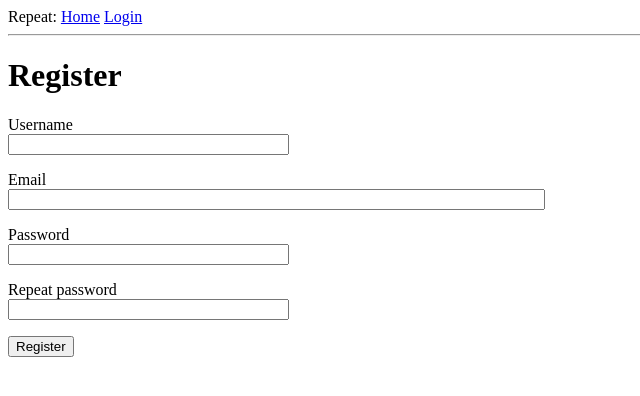
After one commit to Oskarovsky/Repeat, a Flask app: page /register in a window 1280 px wide. The commit adds this page. Shown: the top 396 px of the page, without its empty margins (0-640 px from the left). Run offline with Flask 2, Linux system fonts and the light colour scheme.

Commit message:
Added registration form

```diff
--- a/app/forms.py
+++ b/app/forms.py
@@ -1,9 +1,32 @@
 from flask_wtf import FlaskForm
 from wtforms import StringField, PasswordField, BooleanField, SubmitField
-from wtforms.validators import DataRequired
+from wtforms.validators import DataRequired, ValidationError, Email, EqualTo
+from app.models import User
+
 
 class LoginForm(FlaskForm):
     username = StringField('Username', validators=[DataRequired()])
     password = PasswordField('Password', validators=[DataRequired()])
     remember_me = BooleanField('Remember Me')
     submit = SubmitField('Sign In')
+
+
+
+class RegistrationForm(FlaskForm):
+    username = StringField('Username', validators=[DataRequired()])
+    email = StringField('Email', validators=[DataRequired(), Email()])
+    password = PasswordField('Password', validators=[DataRequired()])
+    password2 = PasswordField('Repeat password', validators=[DataRequired(), EqualTo('password')])
+    submit = SubmitField('Register')
+
+    # function checks if entered username is not already in database
+    def validate_username(self, username):
+        user = User.query.filter_by(username=username.data).first()
+        if user is not None:
+            raise ValidationError('Please use a different username.')
+
+    # function checks if entered email address is not already in database
+    def validate_email(self, email):
+        user = User.query.filter_by(email=email.data).first()
+        if user is not None:
+            raise ValidationError('Please use a different email address.')
--- a/app/routes.py
+++ b/app/routes.py
@@ -2,8 +2,8 @@ from flask import render_template, flash, redirect, url_for, request
 from flask_login import current_user, logout_user, login_user, login_required
 from werkzeug.urls import url_parse
 
-from app import app
-from app.forms import LoginForm
+from app import app, db
+from app.forms import LoginForm, RegistrationForm
 from app.models import User
 
 
@@ -59,3 +59,18 @@ def login():
 def logout():
     logout_user()
     return redirect(url_for('index'))
+
+
+@app.route('/register', methods=['GET', 'POST'])
+def register():
+    if current_user.is_authenticated:
+        return redirect(url_for('index'))
+    form = RegistrationForm()
+    if form.validate_on_submit():
+        user = User(username=form.username.data, email=form.email.data)
+        user.set_password(form.password.data)
+        db.session.add(user)
+        db.session.commit()
+        flash('Congratulations, you are now a registered user!')
+        return redirect(url_for('login'))
+    return render_template('register.html', title='Register', form=form)
--- a/app/templates/login.html
+++ b/app/templates/login.html
@@ -21,4 +21,5 @@
         <p>{{ form.remember_me() }} {{ form.remember_me.label }}</p>
         <p>{{ form.submit() }}</p>
     </form>
+    <p>New User? <a href="{{ url_for('register') }}">Click to Register!</a></p>
 {% endblock %}
--- /dev/null
+++ b/app/templates/register.html
@@ -0,0 +1,40 @@
+{% extends "base.html" %}
+
+
+{% block content %}
+
+    <h1>Register</h1>
+    <form action="" method="post">
+        {{ form.hidden_tag() }}
+        <p>
+            {{ form.username.label }}<br>
+            {{ form.username(size=32) }}<br>
+            {% for error in form.username.errors %}
+                <span style="color: red;">[{{ error }}</span>
+            {% endfor %}
+        </p>
+        <p>
+            {{ form.email.label }}<br>
+            {{ form.email(size=64) }}<br>
+            {% for error in form.email.errors %}
+                <span style="color: red;">[{{ error }}</span>
+            {% endfor %}
+        </p>
+        <p>
+            {{ form.password.label }}<br>
+            {{ form.password(size=32) }}<br>
+            {% for error in form.password.errors %}
+                <span style="color: red;">[{{ error }}</span>
+            {% endfor %}
+        </p>
+        <p>
+            {{ form.password2.label }}<br>
+            {{ form.password2(size=32) }}<br>
+            {% for error in form.password2.errors %}
+                <span style="color: red;">[{{ error }}</span>
+            {% endfor %}
+        </p>
+        <p>{{ form.submit() }}</p>
+    </form>
+
+{% endblock %}
```
